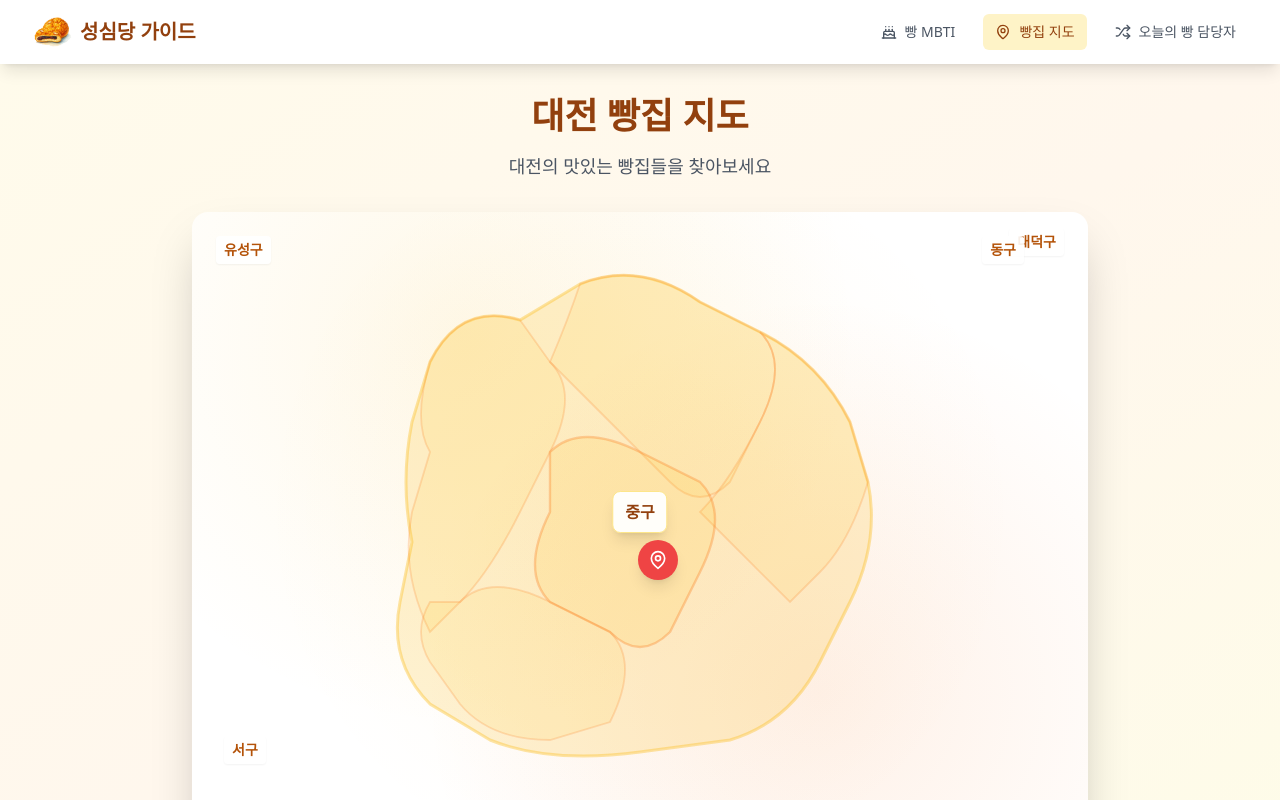
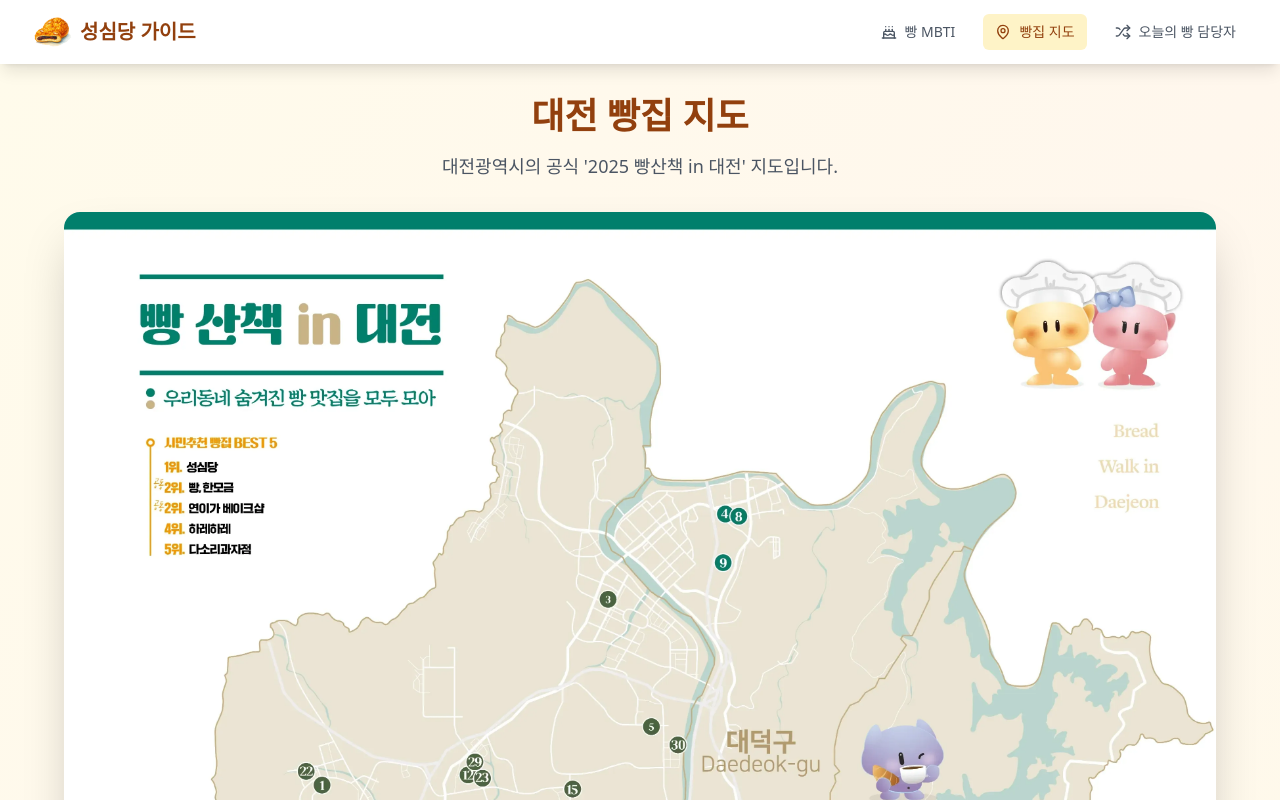
Before and after one commit to TaeeunKil/breadmbti, a React (Vite) app: page / in a window 1280 px wide. Both pictures are taken after a click on the button "빵집 지도". Shown: the top 800 px of the page. Built offline with nearby package versions, Linux system fonts and the light colour scheme.

Commit message:
Feat: 빵산책 지도 수정

```diff
--- a/package.json
+++ b/package.json
@@ -29,6 +29,6 @@
     "tailwindcss": "^3.4.1",
     "typescript": "^5.5.3",
     "typescript-eslint": "^8.3.0",
-    "vite": "^5.4.2"
+    "vite": "^7.1.5"
   }
 }
--- a/src/components/BakeryMap.tsx
+++ b/src/components/BakeryMap.tsx
@@ -1,5 +1,11 @@
-import { useState } from 'react';
-import { MapPin, Clock, Phone, Star, Navigation as NavigationIcon } from 'lucide-react';
+import { useState } from "react";
+import {
+  MapPin,
+  Clock,
+  Phone,
+  Star,
+  Navigation as NavigationIcon,
+} from "lucide-react";
 
 interface Bakery {
   id: string;
@@ -13,19 +19,7 @@
   position: { x: number; y: number };
 }
 
-const bakeries: Bakery[] = [
-  {
-    id: 'sungsimdang-main',
-    name: '성심당 본점',
-    address: '대전 중구 은행동 145-1',
-    phone: '042-253-6402',
-    hours: '07:00 - 22:00',
-    rating: 4.8,
-    description: '1956년 창업한 대전의 대표 베이커리. 튀김소보로의 원조이자 대전 시민들의 사랑을 받는 명소입니다.',
-    specialties: ['튀김소보로', '월넛브레드', '초코튀소', '보문산메아리'],
-    position: { x: 52, y: 58 }
-  }
-];
+const bakeries: Bakery[] = [];
 
 export default function BakeryMap() {
   const [selectedBakery, setSelectedBakery] = useState<Bakery | null>(null);
@@ -46,95 +40,21 @@
             대전 빵집 지도
           </h1>
           <p className="text-gray-600 text-lg">
-            대전의 맛있는 빵집들을 찾아보세요
+            대전광역시의 공식 '2025 빵산책 in 대전' 지도입니다.
           </p>
         </div>
 
         {/* 지도 컨테이너 */}
-        <div className="max-w-4xl mx-auto bg-white rounded-2xl shadow-2xl overflow-hidden">
+        <div className="max-w-6xl mx-auto bg-white rounded-2xl shadow-2xl overflow-hidden">
           <div className="relative">
-            {/* 대전 지역 지도 배경 */}
-            <div
-              className="w-full h-96 md:h-[500px] lg:h-[600px] bg-gradient-to-br from-amber-100 to-orange-100 relative overflow-hidden"
-              style={{
-                backgroundImage: `
-                  radial-gradient(circle at 30% 20%, rgba(251, 191, 36, 0.1) 0%, transparent 50%),
-                  radial-gradient(circle at 70% 80%, rgba(249, 115, 22, 0.1) 0%, transparent 50%),
-                  radial-gradient(circle at 50% 50%, rgba(245, 158, 11, 0.05) 0%, transparent 70%)
-                `
-              }}
-            >
-              {/* 대전 지역 윤곽 */}
-              <svg
-                className="absolute inset-0 w-full h-full"
-                viewBox="0 0 100 100"
-                preserveAspectRatio="xMidYMid meet"
-              >
-                {/* 대전 전체 윤곽 */}
-                <path
-                  d="M15,25 Q20,15 30,18 L40,12 Q50,8 60,15 L70,20 Q80,25 85,35 L88,45 Q90,55 85,65 L80,75 Q75,85 65,88 L50,90 Q35,92 25,88 L15,82 Q8,75 10,65 L12,55 Q10,45 12,35 L15,25 Z"
-                  fill="rgba(251, 191, 36, 0.2)"
-                  stroke="rgba(251, 191, 36, 0.4)"
-                  strokeWidth="0.5"
-                />
-
-                {/* 유성구 영역 */}
-                <path
-                  d="M15,25 Q20,15 30,18 L35,25 Q40,30 35,40 L30,50 Q25,60 20,65 L15,70 Q10,60 12,50 L15,40 Q12,35 15,25 Z"
-                  fill="rgba(251, 191, 36, 0.1)"
-                  stroke="rgba(249, 115, 22, 0.2)"
-                  strokeWidth="0.3"
-                />
-
-                {/* 대덕구 영역 */}
-                <path
-                  d="M40,12 Q50,8 60,15 L70,20 Q75,25 70,35 L65,45 Q60,50 55,45 L50,40 Q45,35 40,30 L35,25 Q38,18 40,12 Z"
-                  fill="rgba(251, 191, 36, 0.1)"
-                  stroke="rgba(249, 115, 22, 0.2)"
-                  strokeWidth="0.3"
-                />
-
-                {/* 동구 영역 */}
-                <path
-                  d="M70,20 Q80,25 85,35 L88,45 Q85,55 80,60 L75,65 Q70,60 65,55 L60,50 Q65,45 70,35 Q75,25 70,20 Z"
-                  fill="rgba(251, 191, 36, 0.1)"
-                  stroke="rgba(249, 115, 22, 0.2)"
-                  strokeWidth="0.3"
-                />
-
-                {/* 중구 영역 */}
-                <path
-                  d="M35,40 Q40,35 50,40 L60,45 Q65,50 60,60 L55,70 Q50,75 45,70 L35,65 Q30,60 35,50 L35,40 Z"
-                  fill="rgba(251, 191, 36, 0.15)"
-                  stroke="rgba(249, 115, 22, 0.3)"
-                  strokeWidth="0.4"
-                />
-
-                {/* 서구 영역 */}
-                <path
-                  d="M20,65 Q25,60 35,65 L45,70 Q50,75 45,85 L35,88 Q25,88 20,82 L15,75 Q12,70 15,65 L20,65 Z"
-                  fill="rgba(251, 191, 36, 0.1)"
-                  stroke="rgba(249, 115, 22, 0.2)"
-                  strokeWidth="0.3"
-                />
-              </svg>
-
-              {/* 구별 라벨들 - 실제 위치에 맞게 배치 */}
-              <div className="absolute top-6 left-6 text-xs md:text-sm font-semibold text-amber-700 bg-white/90 px-2 py-1 rounded shadow-sm">
-                유성구
-              </div>
-              <div className="absolute top-4 right-6 text-xs md:text-sm font-semibold text-amber-700 bg-white/90 px-2 py-1 rounded shadow-sm">
-                대덕구
-              </div>
-              <div className="absolute top-6 right-16 text-xs md:text-sm font-semibold text-amber-700 bg-white/90 px-2 py-1 rounded shadow-sm">
-                동구
-              </div>
-              <div className="absolute bottom-12 left-8 text-xs md:text-sm font-semibold text-amber-700 bg-white/90 px-2 py-1 rounded shadow-sm">
-                서구
-              </div>
-              <div className="absolute top-1/2 left-1/2 transform -translate-x-1/2 -translate-y-1/2 text-sm md:text-base font-bold text-amber-800 bg-white/95 px-3 py-2 rounded-lg shadow-lg border border-amber-200">
-                중구
-              </div>
+            {/* 대전 빵산책 지도 이미지 */}
+            <div className="w-full relative">
+              <img
+                src="/assets/2025 빵산책 in 대전 - 지도.webp"
+                alt="2025 빵산책 in 대전 지도"
+                className="w-full h-auto object-contain"
+                style={{ minHeight: "70vh" }}
+              />
 
               {/* 베이커리 마커들 */}
               {bakeries.map((bakery) => (
@@ -144,13 +64,15 @@
                   className="absolute transform -translate-x-1/2 -translate-y-1/2 group"
                   style={{
                     left: `${bakery.position.x}%`,
-                    top: `${bakery.position.y}%`
+                    top: `${bakery.position.y}%`,
                   }}
                 >
                   <div className="relative">
                     {/* 마커 핀 */}
-                    <div className="w-8 h-8 md:w-10 md:h-10 bg-red-500 rounded-full flex items-center justify-center shadow-lg group-hover:scale-110 transition-transform duration-200 border-3 border-white">
-                      <MapPin className="w-4 h-4 md:w-5 md:h-5 text-white" />
+                    <div className="w-8 h-8 md:w-10 md:h-10 bg-yellow-500 rounded-full flex items-center justify-center shadow-lg group-hover:scale-110 transition-transform duration-200 border-3 border-white">
+                      <span className="text-white font-bold text-sm md:text-base">
+                        1
+                      </span>
                     </div>
 
                     {/* 호버 시 나타나는 라벨 */}
@@ -170,8 +92,8 @@
           <div className="p-4 bg-gray-50 border-t">
             <div className="flex items-center justify-center gap-4 text-sm text-gray-600">
               <div className="flex items-center gap-2">
-                <div className="w-4 h-4 bg-red-500 rounded-full flex items-center justify-center">
-                  <MapPin className="w-2 h-2 text-white" />
+                <div className="w-4 h-4 bg-yellow-500 rounded-full flex items-center justify-center">
+                  <span className="text-white font-bold text-xs">1</span>
                 </div>
                 <span>베이커리</span>
               </div>
@@ -202,8 +124,8 @@
                         key={i}
                         className={`w-4 h-4 ${
                           i < Math.floor(selectedBakery.rating)
-                            ? 'text-yellow-400 fill-current'
-                            : 'text-gray-300'
+                            ? "text-yellow-400 fill-current"
+                            : "text-gray-300"
                         }`}
                       />
                     ))}
@@ -216,8 +138,18 @@
                   onClick={closeModal}
                   className="text-gray-400 hover:text-gray-600 p-1"
                 >
-                  <svg className="w-6 h-6" fill="none" stroke="currentColor" viewBox="0 0 24 24">
-                    <path strokeLinecap="round" strokeLinejoin="round" strokeWidth={2} d="M6 18L18 6M6 6l12 12" />
+                  <svg
+                    className="w-6 h-6"
+                    fill="none"
+                    stroke="currentColor"
+                    viewBox="0 0 24 24"
+                  >
+                    <path
+                      strokeLinecap="round"
+                      strokeLinejoin="round"
+                      strokeWidth={2}
+                      d="M6 18L18 6M6 6l12 12"
+                    />
                   </svg>
                 </button>
               </div>
@@ -231,7 +163,9 @@
               <div className="space-y-3 mb-4">
                 <div className="flex items-start gap-3">
                   <MapPin className="w-5 h-5 text-gray-400 mt-0.5 flex-shrink-0" />
-                  <span className="text-gray-700">{selectedBakery.address}</span>
+                  <span className="text-gray-700">
+                    {selectedBakery.address}
+                  </span>
                 </div>
                 <div className="flex items-center gap-3">
                   <Phone className="w-5 h-5 text-gray-400 flex-shrink-0" />
@@ -262,7 +196,7 @@
               <div className="flex gap-3">
                 <button
                   onClick={() => {
-                    window.open(`tel:${selectedBakery.phone}`, '_self');
+                    window.open(`tel:${selectedBakery.phone}`, "_self");
                   }}
                   className="flex-1 bg-green-500 text-white py-2 px-4 rounded-lg hover:bg-green-600 transition-colors duration-200 flex items-center justify-center gap-2"
                 >
@@ -271,7 +205,12 @@
                 </button>
                 <button
                   onClick={() => {
-                    window.open(`https://map.naver.com/v5/search/${encodeURIComponent(selectedBakery.address)}`, '_blank');
+                    window.open(
+                      `https://map.naver.com/v5/search/${encodeURIComponent(
+                        selectedBakery.address
+                      )}`,
+                      "_blank"
+                    );
                   }}
                   className="flex-1 bg-blue-500 text-white py-2 px-4 rounded-lg hover:bg-blue-600 transition-colors duration-200 flex items-center justify-center gap-2"
                 >
```
Also changed, not shown: public/assets/2025 빵산책 in 대전 - 지도.webp (added), 1 other file (tests, documents, lock files or other folders).
